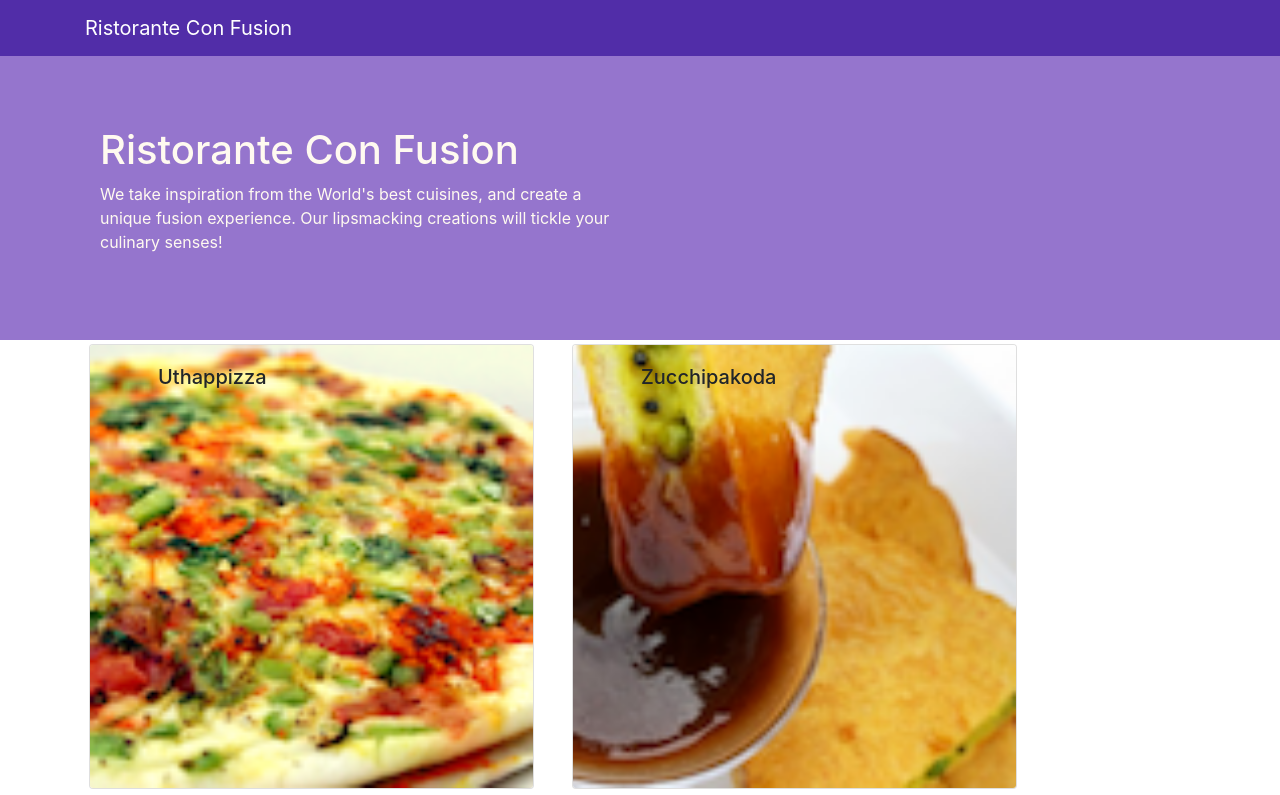
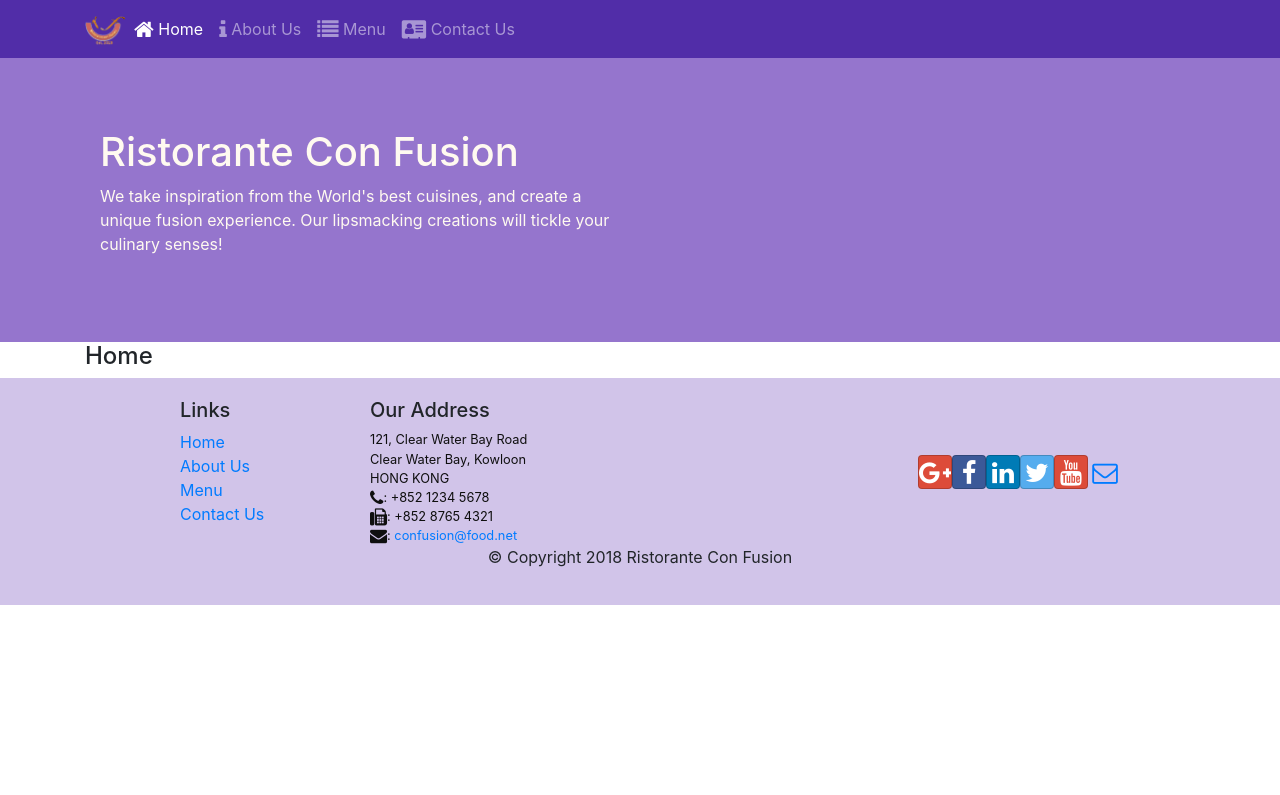
Before and after one commit to MnqobiSB/confusion-react-app, a React (Create React App) app: page /home in a window 1280 px wide. Shown: the top 795 px of the page. Built offline with nearby package versions, Linux system fonts and the light colour scheme.

Commit message:
React Router

```diff
--- a/package.json
+++ b/package.json
@@ -12,6 +12,7 @@
     "react": "^17.0.1",
     "react-dom": "^17.0.1",
     "react-popper": "0.9.2",
+    "react-router-dom": "4.2.2",
     "react-scripts": "4.0.1",
     "reactstrap": "5.0.0",
     "web-vitals": "^0.2.4"
--- a/src/App.js
+++ b/src/App.js
@@ -1,13 +1,16 @@
 import React, { Component } from 'react';
 import Main from './components/MainComponent';
 import './App.css';
+import { BrowserRouter } from 'react-router-dom';
 
 class App extends Component {
 	render () {
 		return (
-			<div>
-				<Main />
-			</div>
+			<BrowserRouter>
+				<div>
+					<Main />
+				</div>
+			</BrowserRouter>
 		);
 	}
 }
--- a/src/components/FooterComponent.js
+++ b/src/components/FooterComponent.js
@@ -1,4 +1,5 @@
 import React from 'react';
+import { Link } from 'react-router-dom';
 
 function Footer (props) {
 	return (
@@ -9,16 +10,16 @@
 						<h5>Links</h5>
 						<ul className="list-unstyled">
 							<li>
-								<a href="/">Home</a>
+								<Link to="/home">Home</Link>
 							</li>
 							<li>
-								<a href="/">About</a>
+								<Link to="/aboutus">About Us</Link>
 							</li>
 							<li>
-								<a href="/">Menu</a>
+								<Link to="/menu">Menu</Link>
 							</li>
 							<li>
-								<a href="contactus.html">Contact</a>
+								<Link to="/contactus">Contact Us</Link>
 							</li>
 						</ul>
 					</div>
--- a/src/components/HeaderComponent.js
+++ b/src/components/HeaderComponent.js
@@ -1,17 +1,79 @@
 import React, { Component } from 'react';
-import { Navbar, NavbarBrand, Jumbotron } from 'reactstrap';
+import {
+	Navbar,
+	NavbarBrand,
+	Nav,
+	NavbarToggler,
+	Collapse,
+	NavItem,
+	Jumbotron
+} from 'reactstrap';
+import { NavLink } from 'react-router-dom';
 
 class Header extends Component {
+	constructor (props) {
+		super(props);
+		this.state = {
+			isNavOpen: false
+		};
+		this.toggleNav = this.toggleNav.bind(this);
+	}
+
+	toggleNav () {
+		this.setState({
+			isNavOpen: !this.state.isNavOpen
+		});
+	}
+
 	render () {
 		return (
 			<React.Fragment>
-				<Navbar dark>
+				<Navbar dark expand="md">
 					<div className="container">
-						<NavbarBrand href="/">
-							Ristorante Con Fusion
+						<NavbarToggler onClick={this.toggleNav} />
+						<NavbarBrand className="mr-auto" href="/">
+							<img
+								src="assets/images/logo.png"
+								height="30"
+								width="41"
+								alt="Ristorante Con Fusion"
+							/>
 						</NavbarBrand>
+
+						<Collapse isOpen={this.state.isNavOpen} navbar>
+							<Nav navbar>
+								<NavItem>
+									<NavLink className="nav-link" to="/home">
+										<span className="fa fa-home fa-lg" />{' '}
+										Home
+									</NavLink>
+								</NavItem>
+								<NavItem>
+									<NavLink className="nav-link" to="/aboutus">
+										<span className="fa fa-info fa-lg" />{' '}
+										About Us
+									</NavLink>
+								</NavItem>
+								<NavItem>
+									<NavLink className="nav-link" to="/menu">
+										<span className="fa fa-list fa-lg" />{' '}
+										Menu
+									</NavLink>
+								</NavItem>
+								<NavItem>
+									<NavLink
+										className="nav-link"
+										to="/contactus"
+									>
+										<span className="fa fa-address-card fa-lg" />{' '}
+										Contact Us
+									</NavLink>
+								</NavItem>
+							</Nav>
+						</Collapse>
 					</div>
 				</Navbar>
+
 				<Jumbotron>
 					<div className="container">
 						<div className="row row-header">
--- /dev/null
+++ b/src/components/HomeComponent.js
@@ -0,0 +1,11 @@
+import React from 'react';
+
+function Home (props) {
+	return (
+		<div className="container">
+			<h4>Home</h4>
+		</div>
+	);
+}
+
+export default Home;
--- a/src/components/MainComponent.js
+++ b/src/components/MainComponent.js
@@ -1,39 +1,36 @@
 import React, { Component } from 'react';
+import Home from './HomeComponent';
 import Menu from './MenuComponent';
-import DishDetail from './DishdetailComponent';
 import Header from './HeaderComponent';
 import Footer from './FooterComponent';
 import { DISHES } from '../shared/dishes';
+import { Switch, Route, Redirect } from 'react-router-dom';
 
 class Main extends Component {
 	constructor (props) {
 		super(props);
 
 		this.state = {
-			dishes: DISHES,
-			selectedDish: null
+			dishes: DISHES
 		};
 	}
 
-	onDishSelect (dishId) {
-		this.setState({ selectedDish: dishId });
-	}
-
 	render () {
+		const HomePage = () => {
+			return <Home />;
+		};
 		return (
 			<div>
 				<Header />
-				<Menu
-					dishes={this.state.dishes}
-					onClick={(dishId) => this.onDishSelect(dishId)}
-				/>
-				<DishDetail
-					dish={
-						this.state.dishes.filter(
-							(dish) => dish.id === this.state.selectedDish
-						)[0]
-					}
-				/>
+				<Switch>
+					<Route path="/home" component={HomePage} />
+					<Route
+						exact
+						path="/menu"
+						component={() => <Menu dishes={this.state.dishes} />}
+					/>
+					<Redirect to="/home" />
+				</Switch>
 				<Footer />
 			</div>
 		);
```
Also changed, not shown: 2 other files (tests, documents, lock files or other folders).
